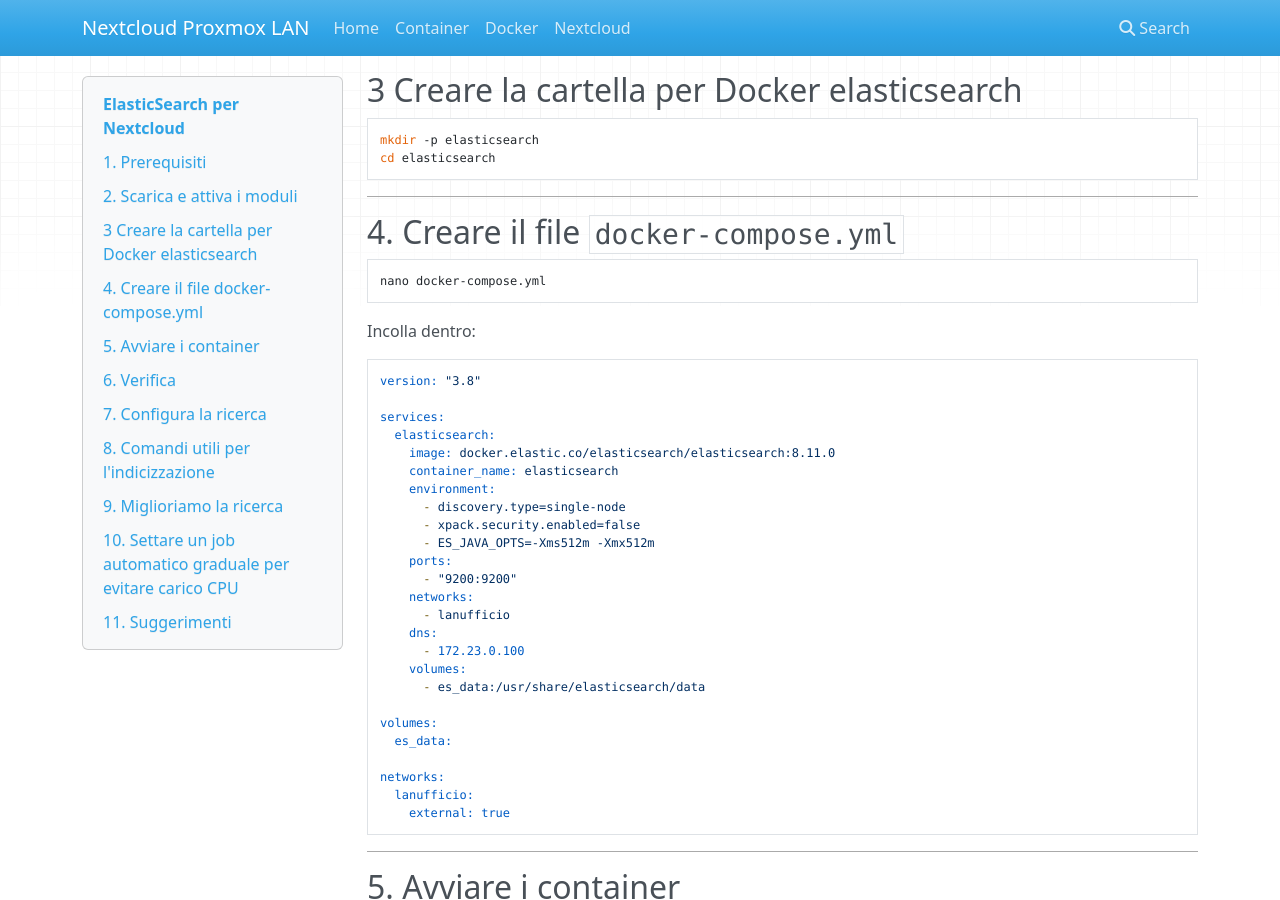
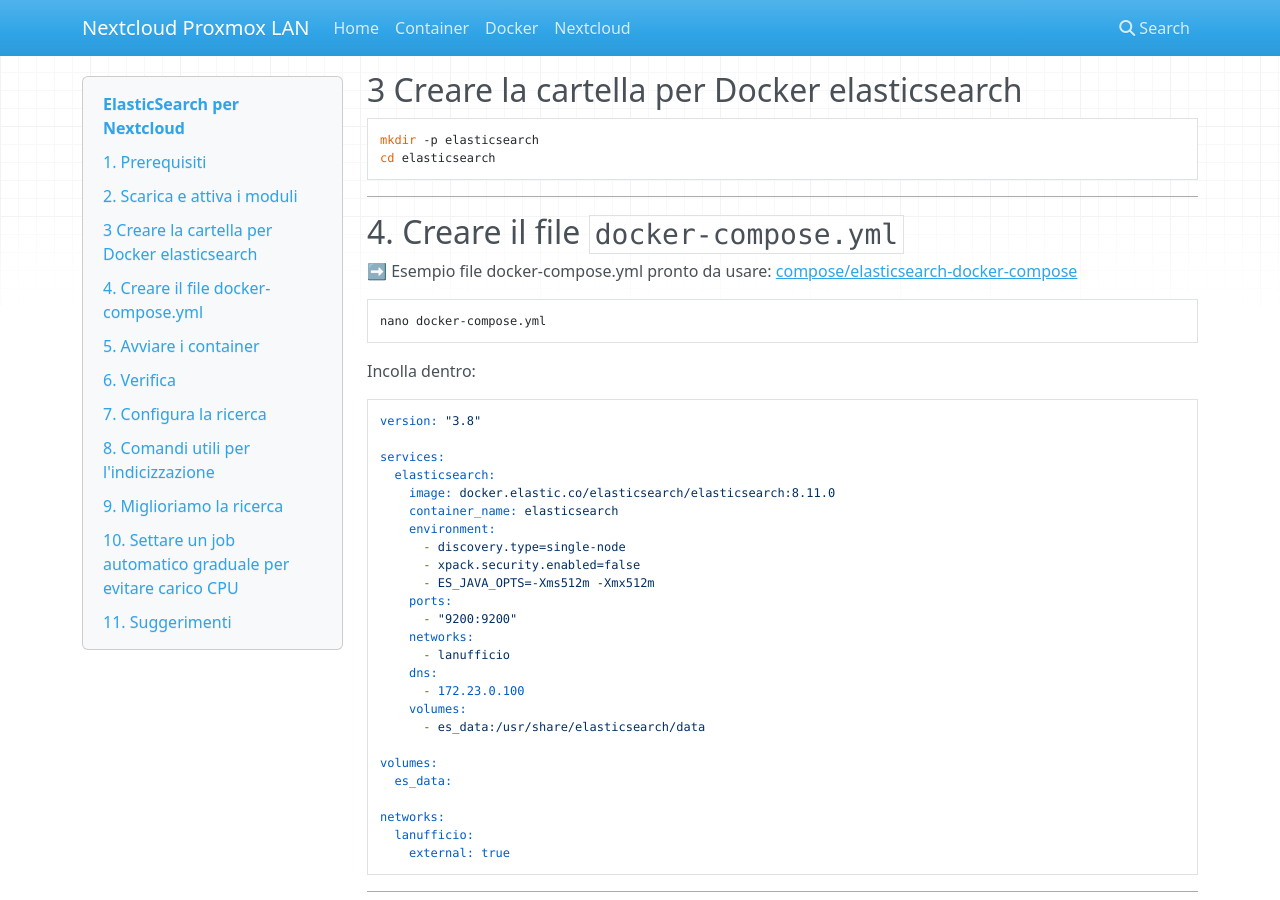
Before and after one commit to masilib/nextcloud-proxmox-lan, an MkDocs documentation site: the page built from docs/07-installazione-elasticsearch.md, in a window 1280 px wide and 900 px high, scrolled down 599 px. Built offline with MkDocs 1.6.1, drawn with Linux system fonts in a browser that asks for light colours; nearby versions of some CDN libraries.

Commit message:
Update 07-installazione-elasticsearch.md

````diff
--- a/docs/07-installazione-elasticsearch.md
+++ b/docs/07-installazione-elasticsearch.md
@@ -35,6 +35,9 @@ cd elasticsearch
 ---
 
 ## 4. Creare il file `docker-compose.yml`
+
+➡️ Esempio file docker-compose.yml pronto da usare:
+[compose/elasticsearch-docker-compose](../compose/elasticsearch-docker-compose.yml)
 
 ```bash
 nano docker-compose.yml
````
